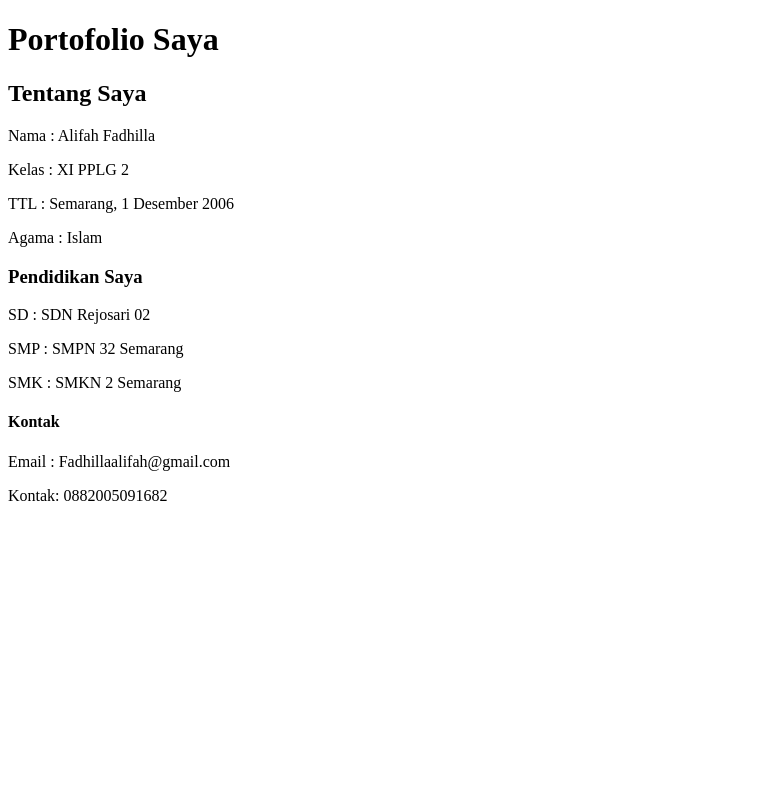
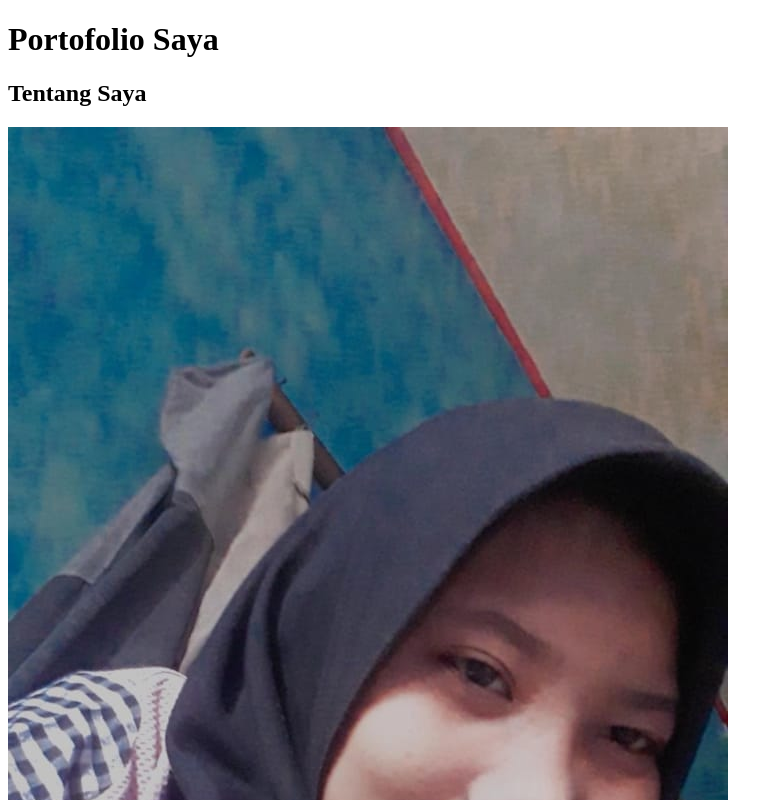
Before and after one commit to fadhilla12345678/fadhilla12345678.github.io, a plain HTML site: page index.html in a window 1280 px wide. Shown: the top 800 px of the page, without its empty margins (0-783 px from the left). Drawn offline with Linux system fonts and the light colour scheme.

Commit message:
Update index.html

```diff
--- a/index.html
+++ b/index.html
@@ -15,6 +15,7 @@
 
     <section id="about">
         <h2>Tentang Saya</h2>
+        <img src="WhatsApp Image 2023-08-04 at 07.31.40.jpeg" alt="Profil Alifah">
         <p> Nama   : Alifah Fadhilla</p>
         <p> Kelas  : XI PPLG 2<p>
         <p> TTL    : Semarang, 1 Desember 2006<p>
```
